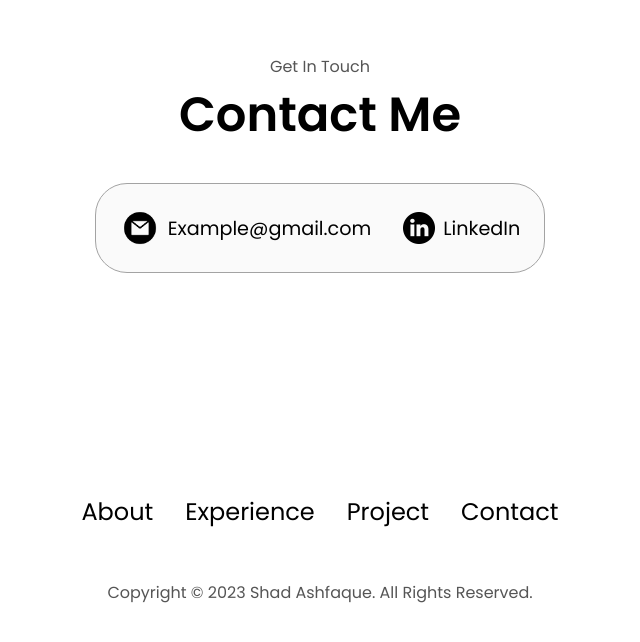
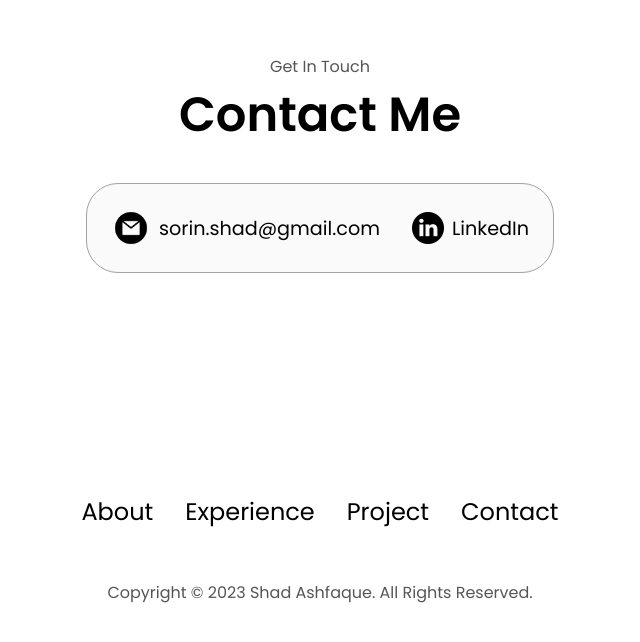
Before and after one commit to HUMGUNDAYHAIN/porfolioWebsite-html-css-js, a plain HTML site: page index.html in a window 1280 px wide. Shown: the part 4279-4921 px from the top of the page, without its empty margins (320-960 px from the left). Drawn offline with Linux system fonts and the light colour scheme.

Commit message:
Update index.html

```diff
--- a/index.html
+++ b/index.html
@@ -354,7 +354,7 @@
             alt="email icon"
             class="icon contact-icon email-icon"
           />
-          <p><a href="mailto:examplemail@gmail.com">Example@gmail.com</a></p>
+          <p><a href="mailto:examplemail@gmail.com">sorin.shad@gmail.com</a></p>
         </div>
         <div class="contact-info-container">
           <img
```
